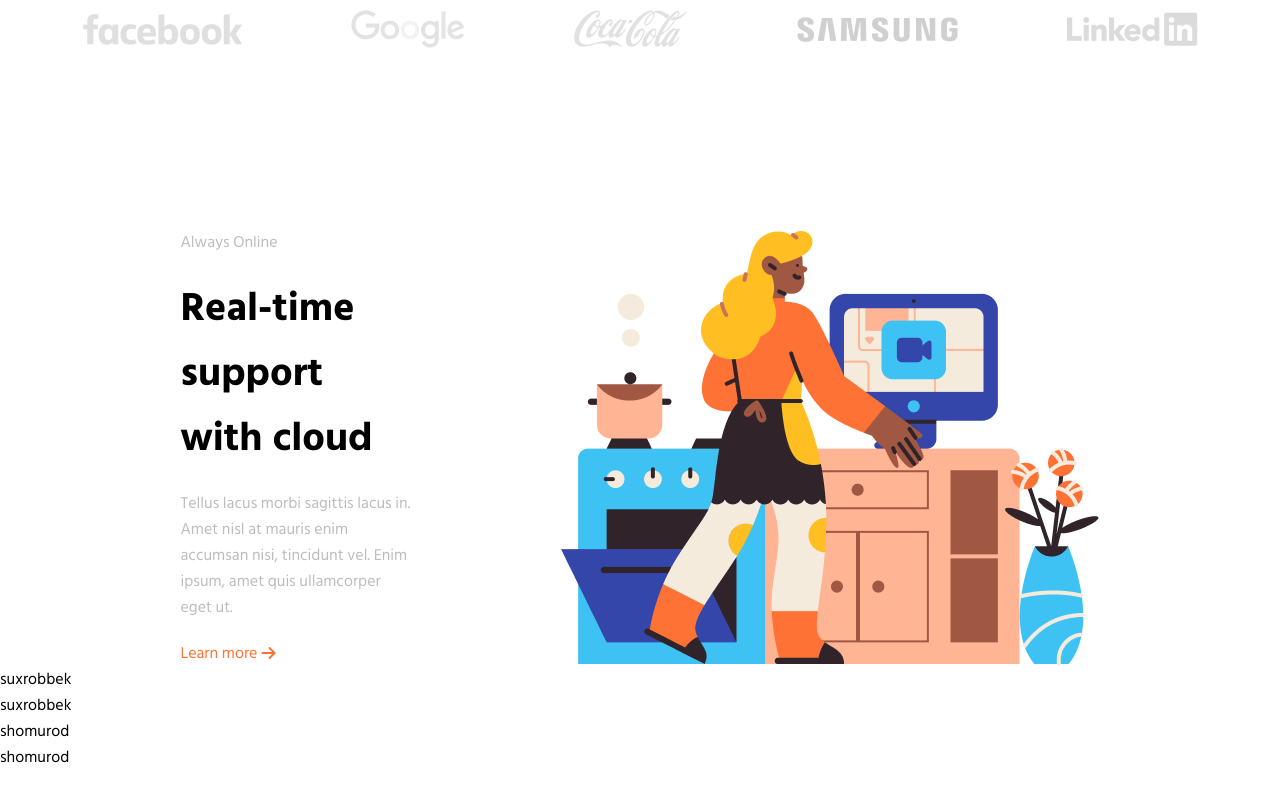
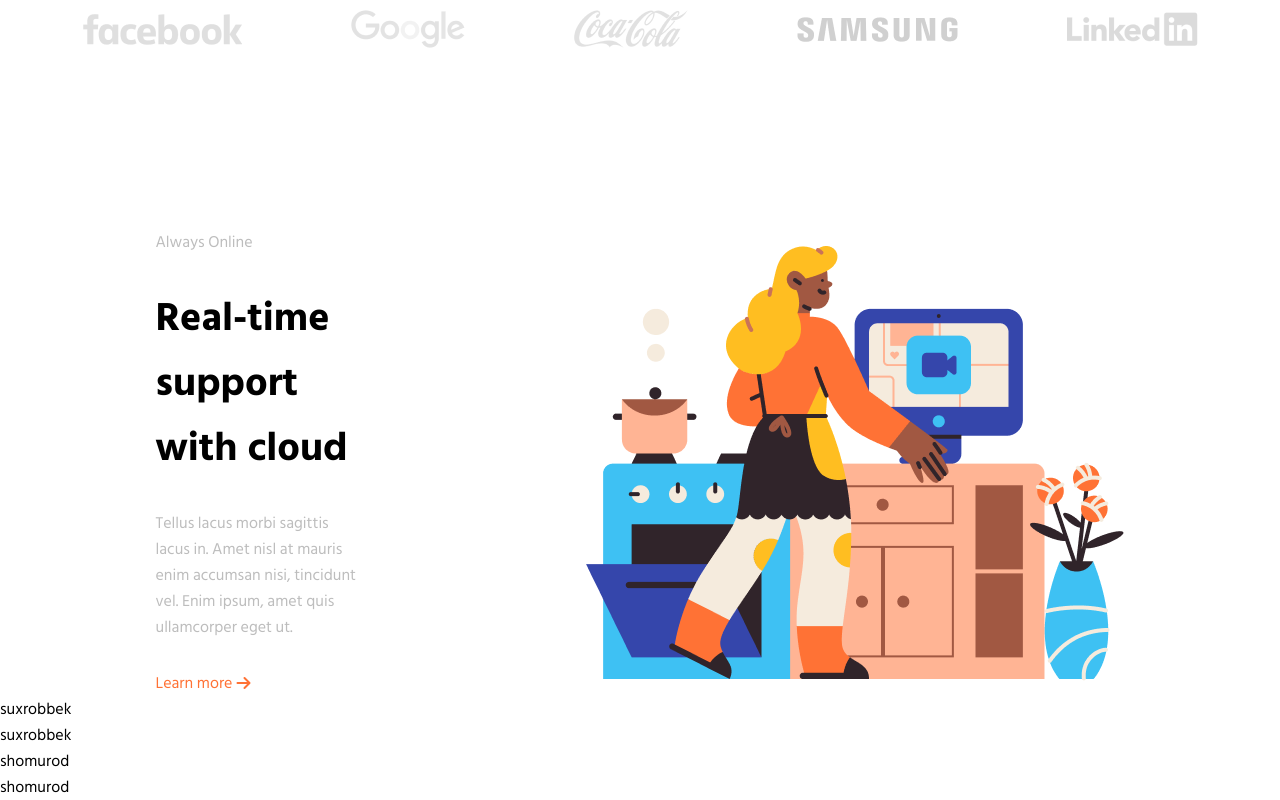
Before and after one commit to gulhayomirvaliyeva/x-pense, a plain HTML site: page index.html in a window 1280 px wide. Shown: the part 845-1645 px from the top of the page. Before the commit the page ends 1615 px from the top, so only its background shows below. Drawn offline with Linux system fonts and the light colour scheme.

Commit message:
real loyiha

```diff
--- a/style.css
+++ b/style.css
@@ -41,8 +41,9 @@
   display: grid;
   align-items: center;
   justify-content: space-between;
-  gap: 20px;
-  width: 230px;
+  gap: 30px;
+  width: 280px;
+  padding-right: 70px;
 }
 
 .online h1{
@@ -57,6 +58,7 @@
   gap: 4px;
   color:#FF7235;
   text-decoration: none;
+
 }
 .more p{
   color:#FF7235;
```
